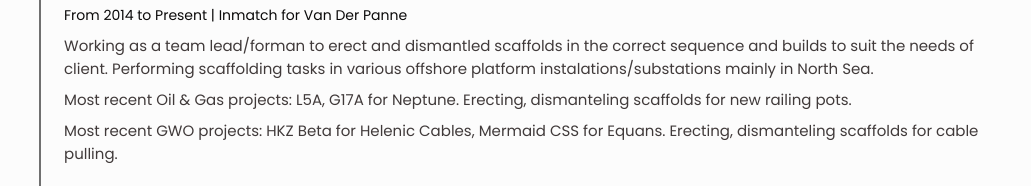
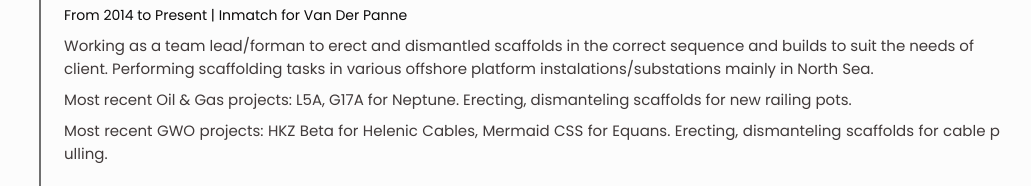
Before and after one commit to ramunasnognys/modern-resume, a website built with Vite: page index.html in a window 1280 px wide. Shown: the part 1583-1769 px from the top of the page, without its empty margins (40-1071 px from the left). Built offline with nearby package versions, Linux system fonts and the light colour scheme.

```diff
--- a/assets/css/style.css
+++ b/assets/css/style.css
@@ -333,7 +333,12 @@
 .education__year {
   font-size: var(--small-font-size);
 }
+.experience__bullet {
+  /* background: lightgreen; */
+  text-align: justify;
+  word-break: break-all;
 
+}
 /*========== SKILLS AND LANGUAGES ==========*/
 .skills__content,
 .languages__content {
```
